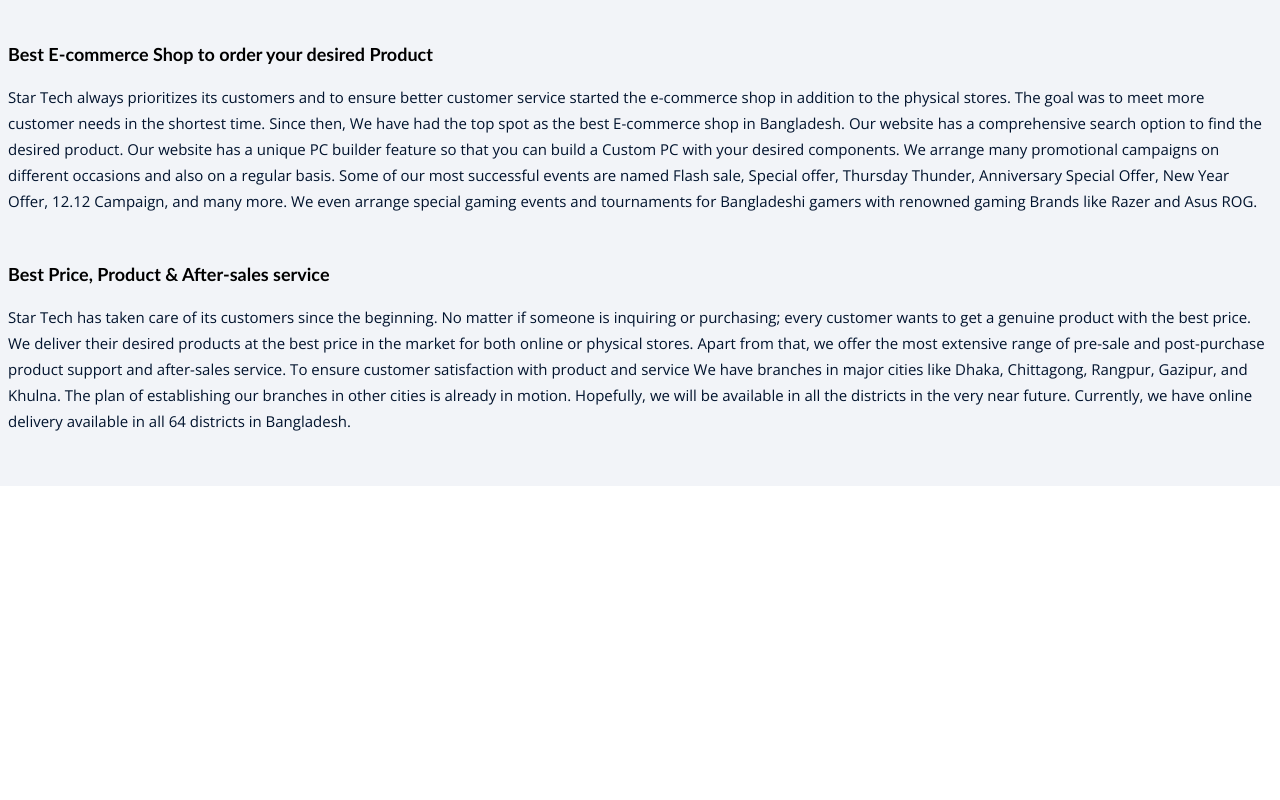
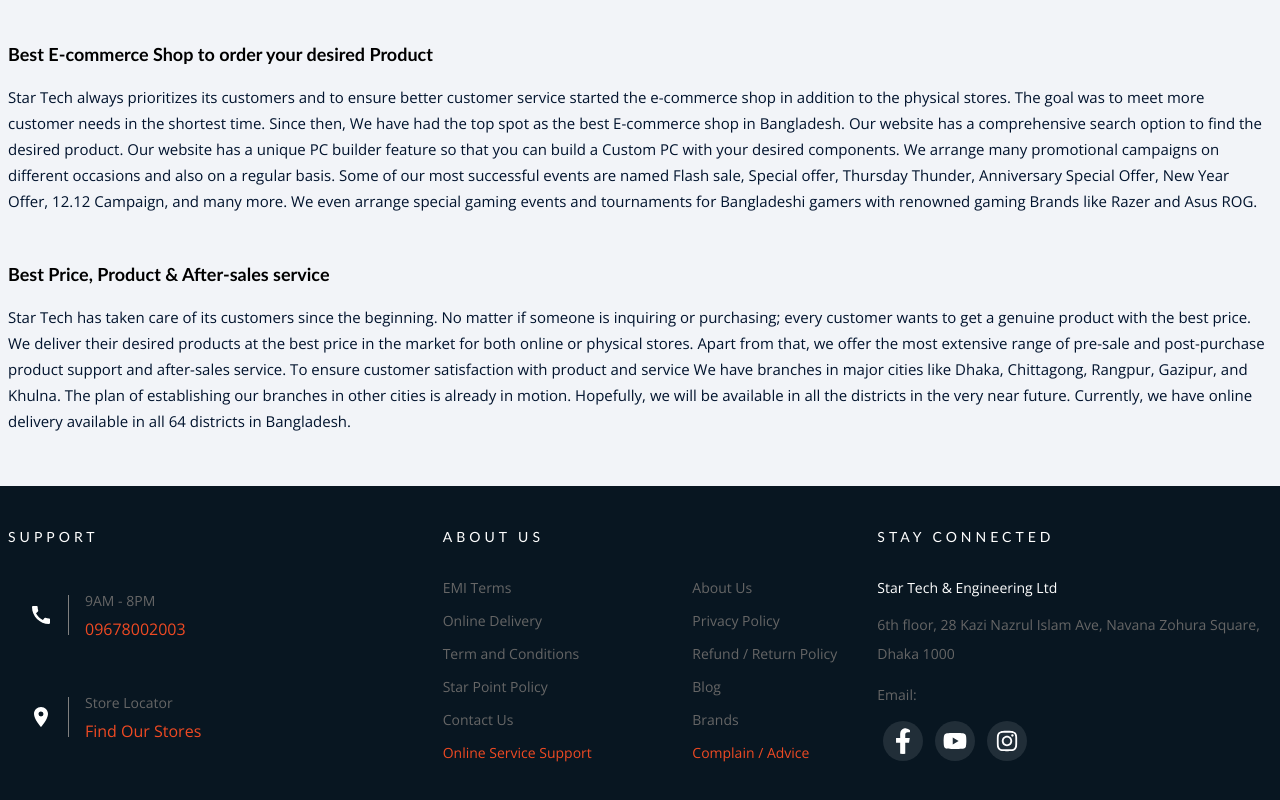
Before and after one commit to ohnadir/startech, a React (Create React App) app in the folder frontend/: page / in a window 1280 px wide. Shown: the part 2370-3170 px from the top of the page. Before the commit the page ends 2856 px from the top, so only its background shows below. Built offline with nearby package versions, Linux system fonts and the light colour scheme.

Commit message:
add footer

```diff
--- /dev/null
+++ b/frontend/src/Component/Footer.jsx
@@ -0,0 +1,73 @@
+import React from 'react';
+import '../Style/Footer.css';
+import { MdCall } from 'react-icons/md';
+import { MdLocationOn } from 'react-icons/md';
+import { FaFacebookF } from 'react-icons/fa';
+import { AiFillYoutube } from 'react-icons/ai';
+import { AiOutlineInstagram } from 'react-icons/ai';
+
+const Footer =()=>{
+    return (
+      <div className=' footerContainer'>
+        <div className='max-w-7xl mx-auto px-2'>
+            <div className='grid grid-cols-1 sm:grid-cols-2 md:grid-cols-3 lg:grid-cols-3 gap-10'>
+                <div className='footerCard'>
+                    <h1>SUPPORT</h1>
+                    <div className='supportCard'>
+                        <MdCall className='supportIcon'/>
+                        <div className='text-white'>
+                            <h3 className='supportHead'>9AM - 8PM</h3>
+                            <h3 className='supportH'>09678002003</h3>
+                        </div>
+                    </div>
+                    <div className=' supportCard'>
+                        <MdLocationOn className='supportIcon'/>
+                        <div className='text-white'>
+                            <h3 className='supportHead'>Store Locator</h3>
+                            <h3 className='supportH'>Find Our Stores</h3>
+                        </div>
+
+                    </div>
+                </div>
+                <div className='footerCard'>
+                    <h1>ABOUT US</h1>
+                    <div className='flex items-center justify-between gap-4'>
+                        <div>
+                            <ul>
+                                <li>EMI Terms</li>
+                                <li>Online Delivery</li>
+                                <li>Term and Conditions</li>
+                                <li>Star Point Policy</li>
+                                <li>Contact Us</li>
+                                <li className='activeColor'>Online Service Support</li>
+                            </ul>
+                        </div>
+                        <div>
+                            <ul>
+                                <li>About Us</li>
+                                <li>Privacy Policy</li>
+                                <li>Refund / Return Policy</li>
+                                <li>Blog</li>
+                                <li>Brands</li>
+                                <li className='activeColor'>Complain / Advice</li>
+                            </ul>
+                        </div>
+                    </div>
+                </div>
+                <div className='footerCard'>
+                    <h1 >STAY CONNECTED</h1>
+                    <p className='text-white text-[14px] mb-[12px]'>Star Tech & Engineering Ltd</p>
+                    <p className='address'>6th floor, 28 Kazi Nazrul Islam Ave, Navana Zohura Square, Dhaka 1000</p>
+                    <p className='address'>Email:</p>
+                    <div className='flex socialIconContainer'>
+                        <FaFacebookF className='socialIcon'/>
+                        <AiFillYoutube className='socialIcon'/>
+                        <AiOutlineInstagram className='socialIcon'/>
+                    </div>
+                </div>
+            </div>
+        </div>
+      </div>
+    )
+}
+export default Footer;
--- a/frontend/src/Page/Home.jsx
+++ b/frontend/src/Page/Home.jsx
@@ -1,5 +1,6 @@
 import React from 'react'
 import Category from '../Component/Category';
+import Footer from '../Component/Footer';
 import Header from '../Component/Header';
 import Marquee from '../Component/Marquee';
 import SeoContent from '../Component/SeoContent';
@@ -13,6 +14,7 @@
         <Category/>
         <StockTimer/>
         <SeoContent/>
+        <Footer/>
 
       </div>
     )
--- /dev/null
+++ b/frontend/src/Style/Footer.css
@@ -0,0 +1,80 @@
+.footerContainer{
+    background-color: #081621;
+    padding: 40px 0;
+}
+.footerCard h1{
+    color: #fff;
+    margin-bottom: 30px;
+    font-size: 14px;
+    font-weight: normal;
+    text-transform: uppercase;
+    letter-spacing: 4px;
+    font-family: "Trebuchet MS",sans-serif;
+}
+.footerCard .supportHead{
+    color: #666;
+    font-size: 14px;
+    margin-bottom: 6px;
+}
+.footerCard .supportH{
+    color: #ef4a23;
+}
+.supportCard{
+    display: flex;
+    gap: 16px;
+    align-items: center;
+    padding: 12px 20px;
+    /* justify-content: center; */
+    border: 1px solid transparent;
+    margin-bottom: 25px ;
+    border-radius: 50px;
+}
+.supportCard:hover{
+    border: 1px solid #ef4a23;
+}
+.supportIcon{
+    color: white;
+    font-size: 25px;
+    border-right: 1px solid grey;
+    padding-right: 15px;
+    font-size: 40px;
+}
+
+.footerCard .address{
+    color: #666;
+    font-size: 14px;
+    margin-bottom: 12px;
+    line-height: 29px;
+}
+.socialIcon{
+    color: white;
+    font-size: 35px;
+    background-color: #212e38;
+    margin:  0 6px;
+    padding: 7px;
+    width: 40px;
+    height: 40px;
+    border-radius: 50%;
+    transition:  0.1s ease-in;
+    cursor: pointer;
+}
+.socialIcon:hover{
+    background-color: #225b87;
+}
+.footerCard li {
+    font-size: 14px;
+    color: #666;
+    white-space: nowrap;
+    margin-bottom: 12px;
+    cursor: pointer;
+}
+.footerCard .activeColor{
+    color:  #ef4a23;
+}
+.footerCard li:hover{
+    color:  #ef4a23;
+    text-decoration: underline;
+}
+.footerCard .socialIconContainer{
+
+}
```
